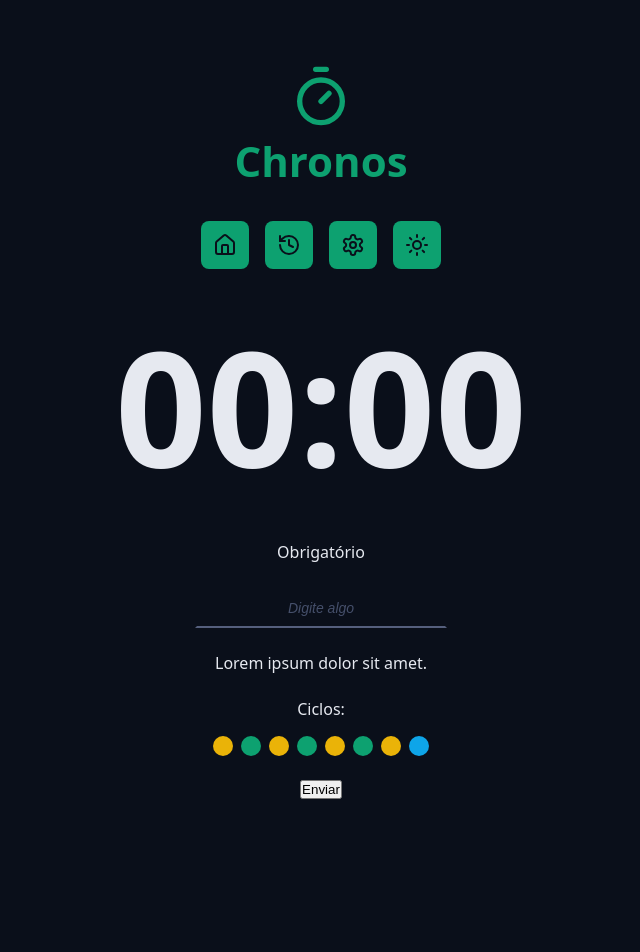
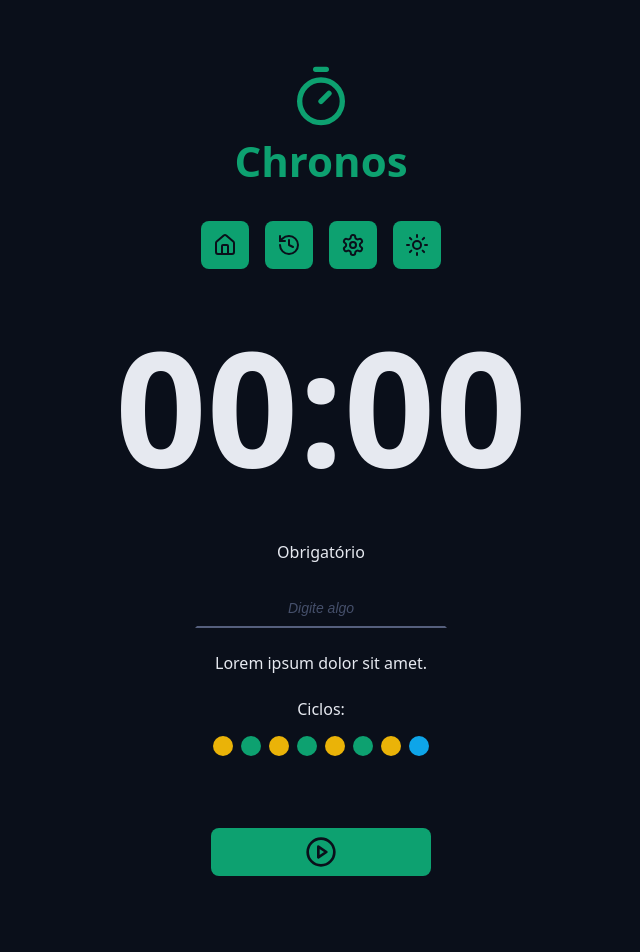
Before and after one commit to douglasrsantos/chronos-pomodoro, a React (Vite) app: page / in a window 1280 px wide. Shown: the top 952 px of the page, without its empty margins (319-959 px from the left). Before the commit the page ends 831 px from the top, so only its background shows below. Built offline with nearby package versions, Linux system fonts and the light colour scheme.

Commit message:
created DefaultButton component

```diff
--- a/src/App.tsx
+++ b/src/App.tsx
@@ -6,6 +6,8 @@
 import { CountDown } from './components/CountDown'
 import { DefaultInput } from './components/DefaultInput'
 import { Cycles } from './components/Cycles'
+import { DefaultButton } from './components/DefaultButton'
+import { PlayCircleIcon } from 'lucide-react'
 
 export function App() {
     return (
@@ -39,10 +41,11 @@
                     </div>
 
                     <div className='formRow'>
-                        <button>Enviar</button>
+                        <DefaultButton icon={<PlayCircleIcon />} color='green' />
                     </div>
                 </form>
             </Container>
+            <Container>asdf</Container>
         </>
     )
 }
--- /dev/null
+++ b/src/components/DefaultButton/index.tsx
@@ -0,0 +1,16 @@
+import styles from './styles.module.css'
+
+type DefaultButtonProps = {
+    icon: React.ReactNode;
+    color: 'green' | 'red';
+} & React.ComponentProps<'button'>;
+
+export function DefaultButton({ icon, color = 'green', ...props }: DefaultButtonProps) {
+    return (
+        <>
+            <button className={`${styles.button} ${styles[color]}`} {...props}>
+                {icon}
+            </button>
+        </>
+    );
+}
--- /dev/null
+++ b/src/components/DefaultButton/styles.module.css
@@ -0,0 +1,33 @@
+.button {
+    border: none;
+    background: var(--primary);
+    color: var(--text-over-primary);
+    display: flex;
+    align-items: center;
+    justify-content: center;
+    min-width: 22rem;
+    padding: 0.8rem;
+    border-radius: 0.8rem;
+    margin: 4.8rem 0;
+    cursor: pointer;
+    transition: all 1s ease-in-out;
+}
+
+.button svg {
+    width: 3.2rem;
+    height: 3.2rem;
+}
+
+.button:hover {
+    filter: brightness(80%);
+}
+
+.green {
+    background: var(--primary);
+    color: var(--text-over-primary);
+}
+
+.red {
+    background: var(--error);
+    color: var(--text-over-error);
+}
```
